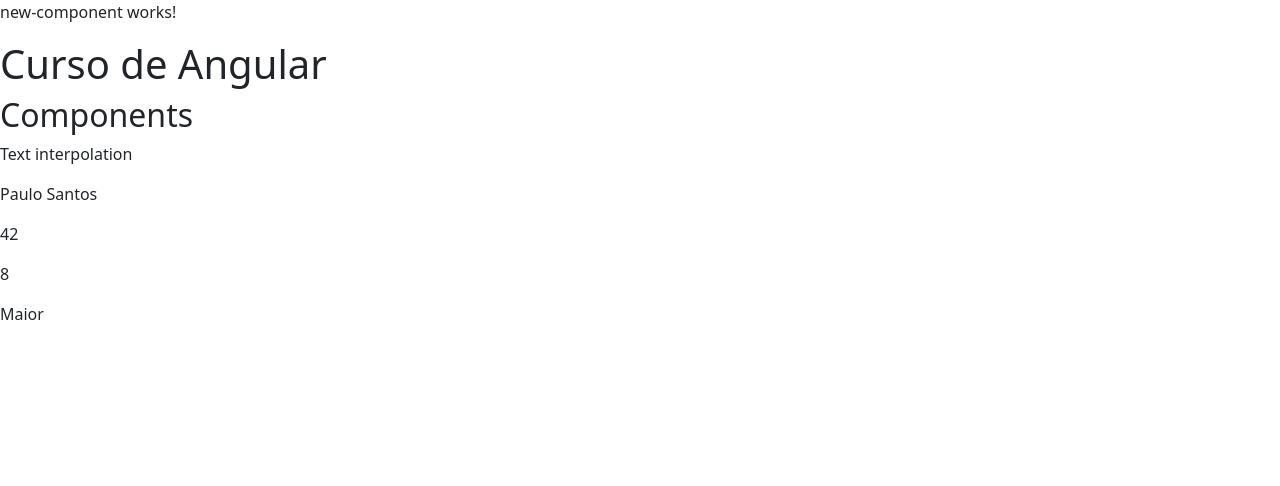
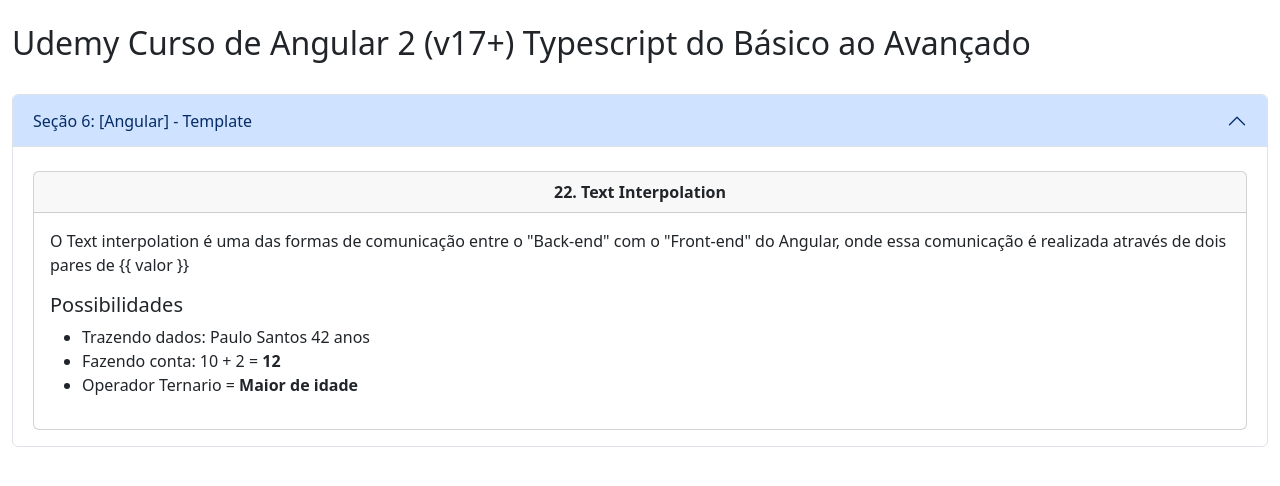
Before and after one commit to phsdeveloper/Angular_New, an Angular app in the folder Udemy/Angular_V17/meu-primeiro-projeto/: page / in a window 1280 px wide. Shown: the top 486 px of the page. Built offline with nearby package versions, Linux system fonts and the light colour scheme.

Commit message:
Aula 022. Text Interpolation >> Finalizada e compilando, nessa aula implementei o acordion do Bootstrap para melhorar a visualização dos itens da aula.

```diff
--- a/Udemy/Angular_V17/meu-primeiro-projeto/src/app/app.component.ts
+++ b/Udemy/Angular_V17/meu-primeiro-projeto/src/app/app.component.ts
@@ -1,16 +1,24 @@
 import { Component } from '@angular/core';
 import { RouterOutlet } from '@angular/router';
 import { NewComponent } from './components/new-component/new-component.component';
-import { TemplateBindingComponent } from './components/template/template-binding/template-binding.component';
+import { Secao06TemplateComponent } from './components/SecoesAula/secao-06-template/secao-06-template.component';
 
 @Component({
   selector: 'app-root',
   standalone: true,
-  imports: [RouterOutlet,NewComponent,TemplateBindingComponent],
+  imports: [RouterOutlet, Secao06TemplateComponent],
   template: `
   <!--<router-outlet /> -->
-  <app-new-component/>
-  <app-template-binding />
+  <div class="container-fluid">
+    <br/>
+    <h2>Udemy Curso de Angular 2 (v17+) Typescript do Básico ao Avançado</h2>
+    <br/>
+  <div class="accordion" id="accordionExample">
+    <app-secao-06-template/>
+  </div>
+
+
+  </div>
 
   `
 })
--- /dev/null
+++ b/Udemy/Angular_V17/meu-primeiro-projeto/src/app/components/SecoesAula/secao-06-template/secao-06-template.component.html
@@ -0,0 +1,24 @@
+<div class="accordion-item">
+    <h2 class="accordion-header" id="headingOne">
+        <button class="accordion-button" type="button" data-bs-toggle="collapse" data-bs-target="#collapseOne"
+            aria-expanded="true" aria-controls="collapseOne">
+            {{title}}
+        </button>
+    </h2>
+    <div id="collapseOne" class="accordion-collapse collapse show" aria-labelledby="headingOne"
+        data-bs-parent="#accordionExample">
+        <div class="accordion-body">
+            <div class="row">
+                <div class="col-md-12 col-sm-12">
+                    <!-- Inico do corpo que contém os componentes-->
+                    <app-template-binding />
+
+                    <!-- Fim do corpo que contém os componentes-->
+
+                </div>
+
+
+            </div>
+        </div>
+    </div>
+</div>
--- /dev/null
+++ b/Udemy/Angular_V17/meu-primeiro-projeto/src/app/components/SecoesAula/secao-06-template/secao-06-template.component.ts
@@ -0,0 +1,13 @@
+import { Component } from '@angular/core';
+import { TemplateBindingComponent } from '../../template/template-binding/template-binding.component';
+
+@Component({
+  selector: 'app-secao-06-template',
+  standalone: true,
+  imports: [TemplateBindingComponent],
+  templateUrl: './secao-06-template.component.html',
+  styleUrl: './secao-06-template.component.scss'
+})
+export class Secao06TemplateComponent {
+  public title = 'Seção 6: [Angular] - Template';
+}
--- a/Udemy/Angular_V17/meu-primeiro-projeto/src/app/components/template/template-binding/template-binding.component.html
+++ b/Udemy/Angular_V17/meu-primeiro-projeto/src/app/components/template/template-binding/template-binding.component.html
@@ -1,5 +1,25 @@
-<p>Text interpolation</p>
-<p>{{name}}</p>
-<p>{{age}}</p>
-<p>{{sum(3,5)}}</p>
-<p>{{age < 18? 'Menor':'Maior'}}</p>
+
+<div class="mt-2">
+    <div class="card">
+        <div class="card-header text-center">
+            <strong> 22. Text Interpolation</strong>
+        </div>
+        <div class="card-body">
+            <p>{{descricao}}</p>
+
+            <h5 class="card-title">Possibilidades </h5>
+            <ul>
+                <li>
+                    Trazendo dados: {{name}} {{age}} anos
+                </li>
+                <li>
+                    Fazendo conta: 10 + 2 = <strong>{{10 + 2}}</strong>
+                </li>
+                <li>
+                    Operador Ternario = <strong>{{age < 18? 'Menor de idade': 'Maior de idade'}}</strong>
+                </li>
+            </ul>
+            <p class="card-text"> </p>
+        </div>
+    </div>
+</div>
--- a/Udemy/Angular_V17/meu-primeiro-projeto/src/app/components/template/template-binding/template-binding.component.ts
+++ b/Udemy/Angular_V17/meu-primeiro-projeto/src/app/components/template/template-binding/template-binding.component.ts
@@ -10,8 +10,8 @@ import { Component } from '@angular/core';
 export class TemplateBindingComponent {
   public name = 'Paulo Santos';
   public age = 42;
-
-  public sum(val1: number, val2:number){
-    return val1 + val2;
-  }
+  public descricao = 'O Text interpolation é uma das formas de comunicação entre o "Back-end" com o "Front-end" do Angular, onde essa comunicação é realizada através de dois pares de {{ valor }}';
+  public sum(val1: number, val2: number){
+  return val1 + val2;
 }
+}
```
Also changed, not shown: Udemy/Angular_V17/meu-primeiro-projeto/src/app/components/SecoesAula/secao-06-template/secao-06-template.component.scss (added), 1 other file (tests, documents, lock files or other folders).
